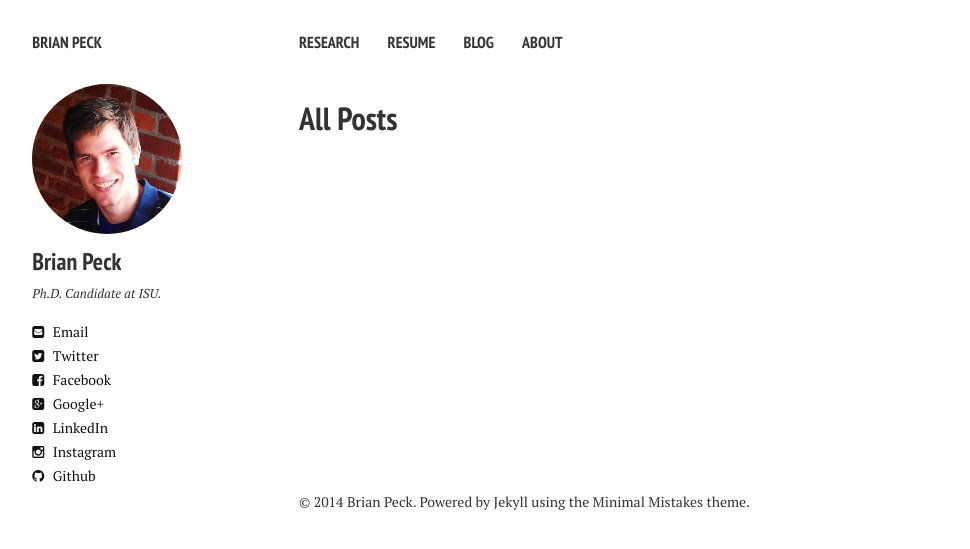
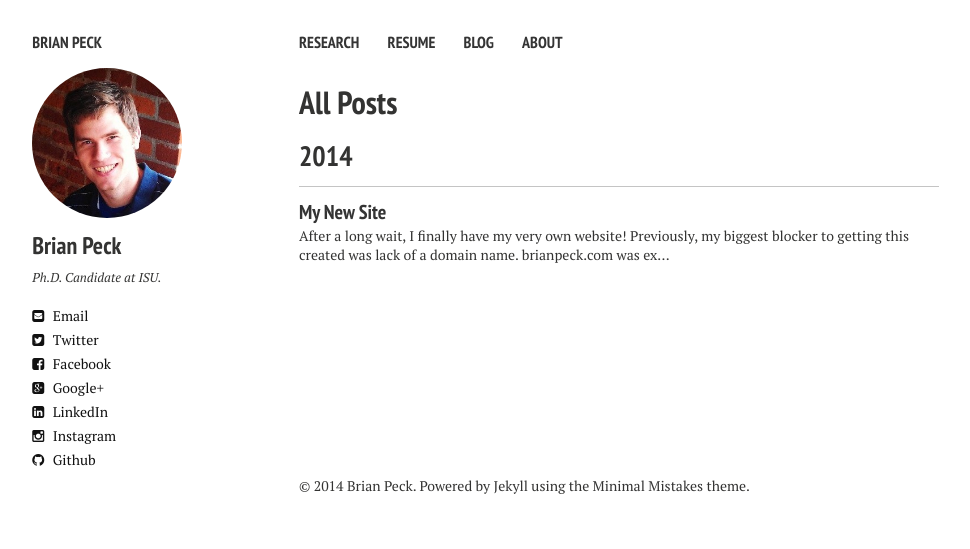
Before and after one commit to brianpeck/brianpeck.github.io, a Jekyll site: the page built from posts/index.md, in a window 1280 px wide. Shown: the top 549 px of the page, without its empty margins (21-991 px from the left). Built offline with Jekyll 4.4.1, drawn with Linux system fonts in a browser that asks for light colours; nearby versions of some CDN libraries.

Commit message:
Add 'New Site' post

```diff
--- a/_layouts/post-index.html
+++ b/_layouts/post-index.html
@@ -28,7 +28,6 @@
   </div><!-- /.image-wrap -->
 {% endif %}
 
-<div id="main" role="main">
 <div class="article-author-side">
   {% include _author-bio.html %}
 </div>
@@ -56,7 +55,6 @@
   {% endfor %}
 </div><!-- /#index -->
 
-</div><!-- /#main -->
 <div class="footer-wrap">
   <footer>
     {% include _footer.html %}
--- /dev/null
+++ b/_posts/2014-09-12-my-new-site.md
@@ -0,0 +1,30 @@
+---
+layout: post
+title: "My New Site"
+modified:
+categories:
+tags: [personal website]
+comments: true
+date: 2014-09-12T16:26:59-05:00
+---
+
+After a long wait, I finally have my very own website!
+Previously, my biggest blocker to getting this created was lack of a domain name.
+[brianpeck.com][brianpeck] was expensive, [bpeck.com][bpeck] was in use, and I wasn't excited about trailing numbers or branding.
+For some reason, I never tried looking into [brian-peck.com][brian-peck].
+Well, yesterday the thought occured to me and I realized the domain was available and so I purchased it.
+Thanks to [Jekyll], [GitHub] pages, and the theme from [mmtheme], I was able to whip together a website fairly quickly.
+
+For now I simply have information about my current [research][research] projects and my [resume][resume].
+If time allows, I might expand this blog.
+Enjoy!
+
+
+[brianpeck]: http://www.brianpeck.com/
+[brian-peck]: http://www.brian-peck.com/
+[bpeck]: http://www.bpeck.com/
+[Jekyll]: http://jekyllrb.com/
+[GitHub]: https://github.com/
+[mmtheme]: http://mademistakes.com/articles/minimal-mistakes-jekyll-theme/
+[research]: /research/
+[resume]: /resume/
```
